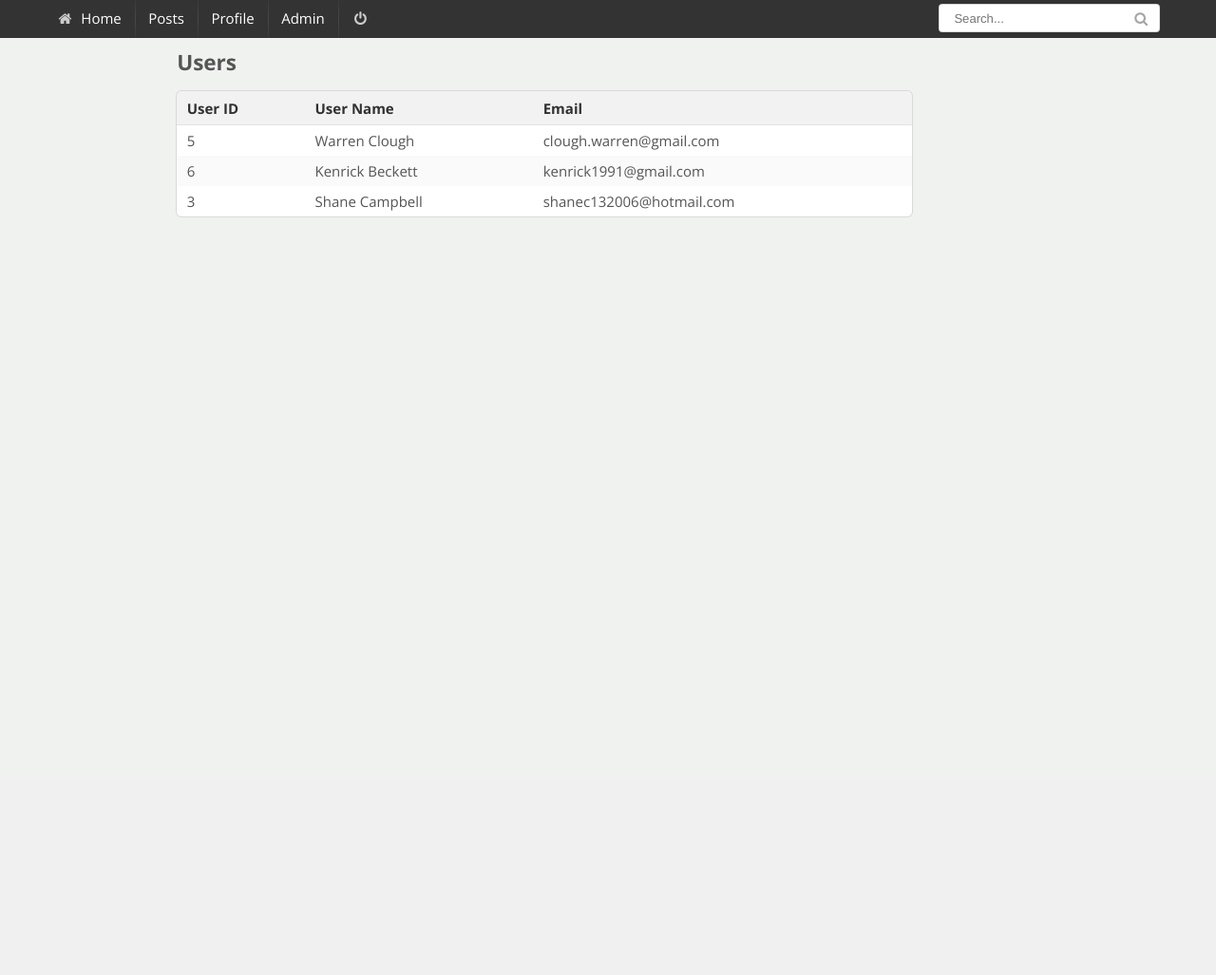
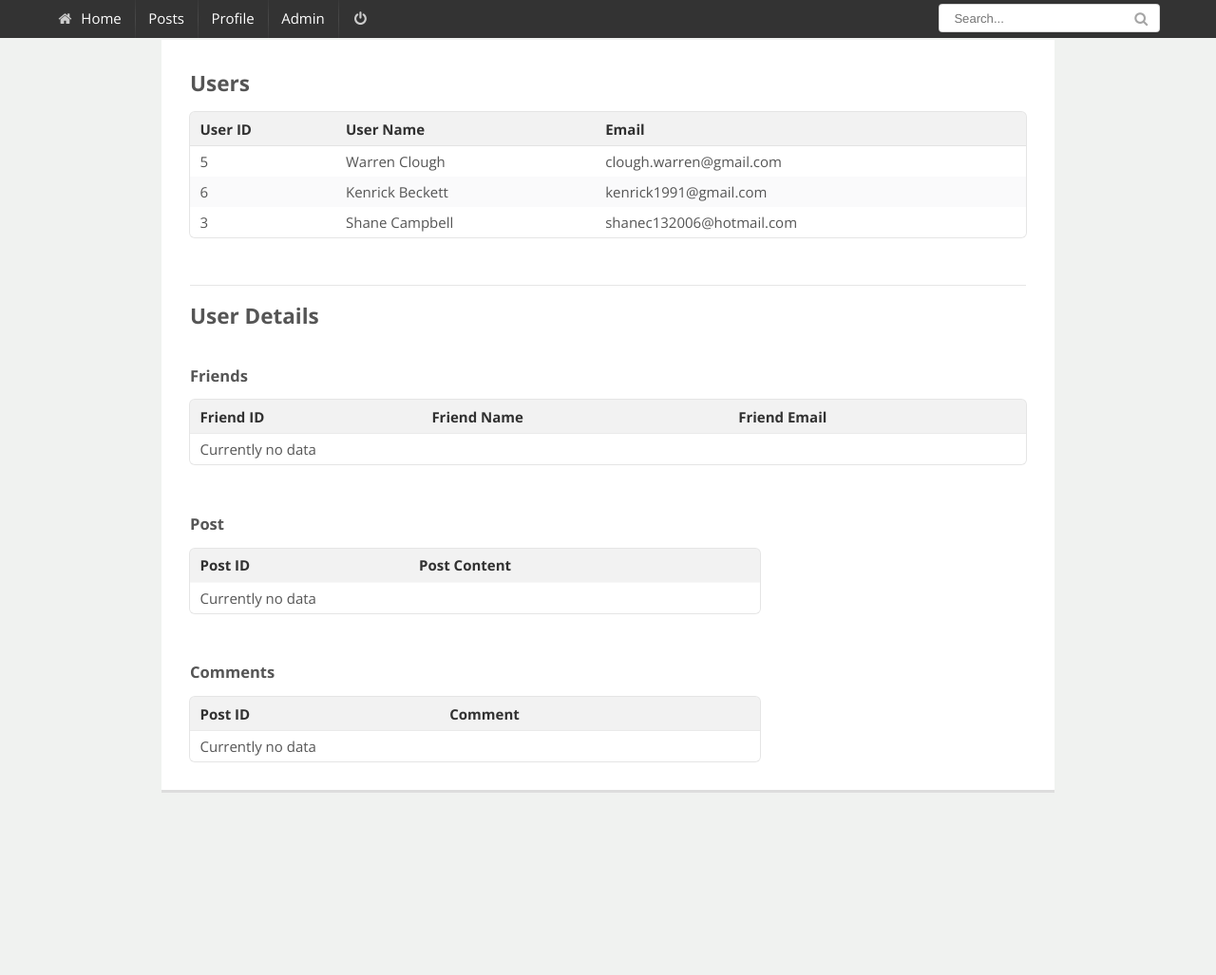
Before and after one commit to CLOUGH/db-assignment2, a PHP site: page /admin/index.php in a window 1280 px wide. Shown: the whole page at 95% size. Before the commit the page ends 229 px from the top, so only its background shows below. Run offline with PHP 8.4, Linux system fonts and the light colour scheme; a user stored in the database is signed in; data comes from the database, SQL or seed files in the repository; style sheets or scripts are compiled from the project's sources; some libraries are stand-ins or nearby versions.

Commit message:
Added design for the admin page

```diff
--- a/source/site/admin/index.php
+++ b/source/site/admin/index.php
@@ -16,9 +16,11 @@
 	    <div class="ui grid page page-container">
 	    	<div class="column">
 	        	<!-- PAGE CONTENT -->
-	        	<div class="ui grid">
-					<div class="ui one wide column"></div>
-					<div class="ui twelve wide column">
+	        		<div class="ui grid page-main-content">
+	        			<div class="ui one wide column">
+						</div>
+						<div class="ui fourteen wide column content-area">
+							<div class="page-content">
 								<h2>Users</h2>
 								<table class="ui table segment">
 									<thead>
@@ -37,9 +39,58 @@
 									<?php endforeach; ?>
 									</tbody>
 								</table>
+								<br/>
+								<div class="ui divider"></div>
+								<h2>User Details</h2>
+
+								<br/>
+								<h4 class="ui header">Friends</h4>
+								<table class="ui table segment">
+									<thead>
+										<th>Friend ID</th>
+										<th>Friend Name</th>
+										<th>Friend Email</th>
+									</thead>
+									<tbody>
+										<tr class="empty-row">
+											<td colspan="2">Currently no data</td>
+										</tr>
+									</tbody>
+								</table>
+
+								<br/>
+								<h4 class="ui header">Post</h4>
+								<table class="ui table segment post-table">
+									<thead>
+										<th>Post ID</th>
+										<th>Post Content</th>
+									</thead>
+									<tbody>
+										<tr class="empty-row">
+											<td colspan="2">Currently no data</td>
+										</tr>
+									</tbody>
+								</table>
+
+								<br/>
+								<h4 class="ui header">Comments</h4>
+								<table class="ui table segment comment-table">
+									<thead>
+										<th>Post ID</th>
+										<th>Comment</th>
+									</thead>
+									<tbody>
+										<tr class="empty-row">
+											<td colspan="2">Currently no data</td>
+										</tr>
+									</tbody>
+								</table>
 
 							</div>
+						</div>
 						<div class="ui one wide column">
+						</div>
+
 					</div>
 				</div>
 	        	<!-- END OF CONTENT -->
--- a/source/site/resources/css/style.css
+++ b/source/site/resources/css/style.css
@@ -37,7 +37,7 @@ html, body {
 .page-container{
 	padding-right: 20px;
 	padding-left:20px;
-	margin-top: 20px !important;
+	margin-top: 12px !important;
 	background-color: #f0f2f0;
 }
 .wrapper
@@ -112,7 +112,7 @@ html, body {
 	border-bottom: 3px solid #ddd;
 	padding:0 !important;
 }
-.content-area .content
+.content-area .page-content
 {
 	padding:30px 30px 30px 30px;
 
@@ -165,3 +165,12 @@ html, body {
 
 .content{
 	margin-top: 8%;
+}
+table.comment-table
+{
+	width:600px !important;
+}
+table.post-table
+{
+	width: 600px !important;
+}
```
Lines whose indentation alone changed are shown as unchanged.
